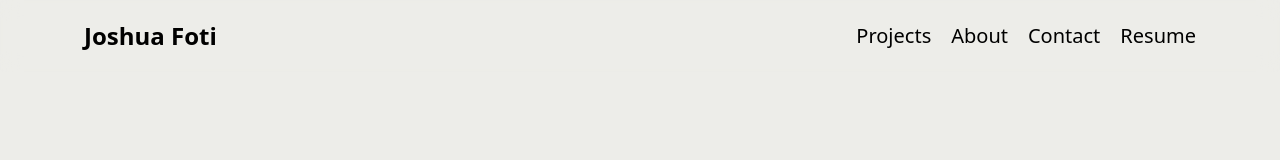
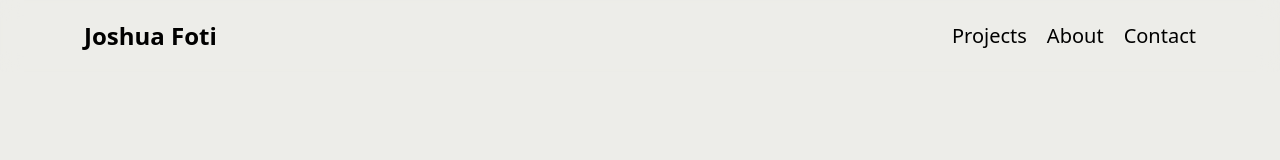
Before and after one commit to Jfoti64/portfolio, a React (Vite) app: page / in a window 1280 px wide. Shown: the top 160 px of the page. Built offline with nearby package versions, Linux system fonts and the light colour scheme.

Commit message:
Remove resume link

```diff
--- a/src/components/Navbar.jsx
+++ b/src/components/Navbar.jsx
@@ -63,14 +63,6 @@ const Navbar = () => {
             <a href="#contact" className="hover:text-customHover text-xl">
               Contact
             </a>
-            <a
-              href="/JoshuaFotiResume.pdf"
-              className="hover:text-customHover text-xl"
-              target="_blank"
-              rel="noopener noreferrer"
-            >
-              Resume
-            </a>
           </div>
         </div>
       </div>
```
